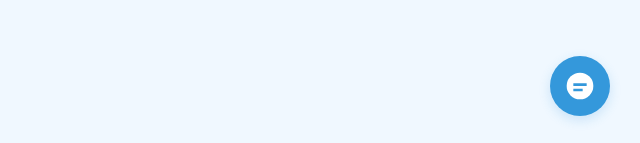
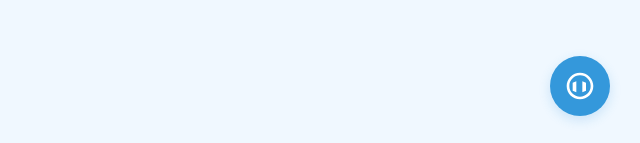
Before and after one commit to hangnguyen5/mgm-tool-firebase-app, a plain HTML site: page public/index.html in a window 1280 px wide. Shown: the part 654-797 px from the top of the page, 640-1280 px from the left. Drawn offline with Linux system fonts and the light colour scheme.

Commit message:
Update chart icon

```diff
--- a/public/index.html
+++ b/public/index.html
@@ -261,10 +261,10 @@
   cursor: pointer;
   z-index: 1000;
 ">
-    <!-- Simple chat bubble SVG icon -->
-    <svg width="32" height="32" viewBox="0 0 24 24" fill="none">
-        <circle cx="12" cy="12" r="10" fill="#fff"/>
-        <path d="M7 10h10v2H7v-2zm0 4h7v2H7v-2z" fill="#3498db"/>
+  <!-- AI Assistant Icon -->
+  <svg xmlns="http://www.w3.org/2000/svg" width="32" height="32" viewBox="0 0 24 24" fill="white">
+    <path d="M0 0h24v24H0z" fill="none"/>
+    <path d="M11.99 2C6.47 2 2 6.48 2 12s4.47 10 9.99 10c5.52 0 10-4.48 10-10S17.51 2 11.99 2zM12 20c-4.41 0-8-3.59-8-8s3.59-8 8-8 8 3.59 8 8-3.59 8-8 8zm-5.5-4.5l2.75 1.1V8.4l-2.75 1.1zM16.5 9.5l-2.75-1.1v8.2l2.75-1.1z"/>
   </svg>
 </div>
 
```
Also changed, not shown: README.md. Lines whose indentation alone changed are shown as unchanged.
